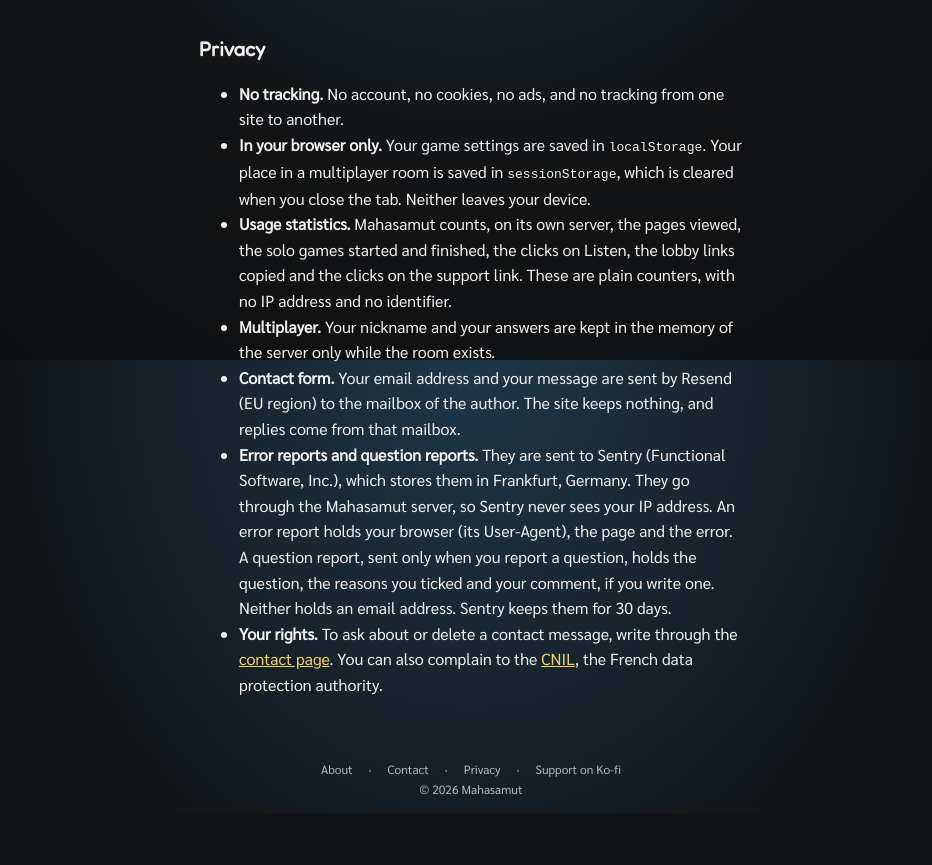
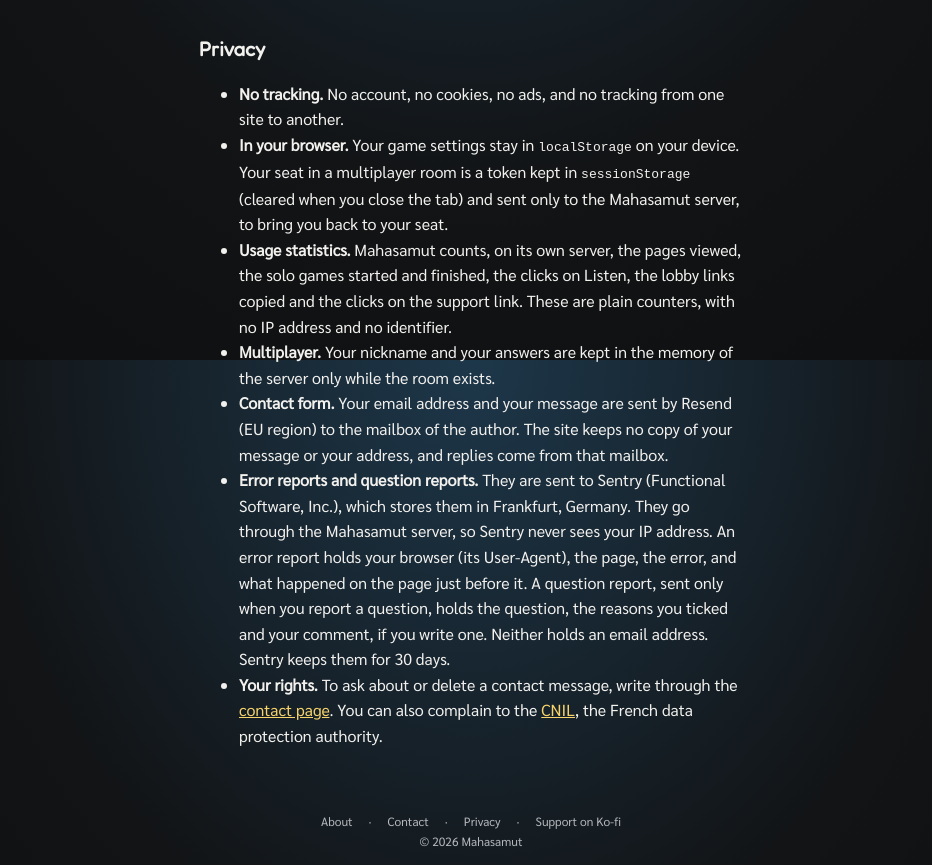
Before and after one commit to 0ddbird/mahasamut, a React (Vite) app: page /privacy in a window 1280 px wide. Shown: the part 440-1305 px from the top of the page, without its empty margins (169-1101 px from the left). Before the commit the page ends 1253 px from the top, so only its background shows below. Built offline with nearby package versions, Linux system fonts and the light colour scheme.

Commit message:
fix(site): say exactly what the privacy page promises

```diff
--- a/src/pages/PrivacyPage.tsx
+++ b/src/pages/PrivacyPage.tsx
@@ -35,10 +35,10 @@
           site to another.
         </li>
         <li>
-          <strong>In your browser only.</strong> Your game settings are saved in{' '}
-          <code>localStorage</code>. Your place in a multiplayer room is saved in{' '}
-          <code>sessionStorage</code>, which is cleared when you close the tab. Neither leaves your
-          device.
+          <strong>In your browser.</strong> Your game settings stay in <code>localStorage</code> on
+          your device. Your seat in a multiplayer room is a token kept in{' '}
+          <code>sessionStorage</code> (cleared when you close the tab) and sent only to the
+          Mahasamut server, to bring you back to your seat.
         </li>
         <li>
           <strong>Usage statistics.</strong> Mahasamut counts, on its own server, the pages viewed,
@@ -52,16 +52,17 @@
         </li>
         <li>
           <strong>Contact form.</strong> Your email address and your message are sent by Resend (EU
-          region) to the mailbox of the author. The site keeps nothing, and replies come from that
-          mailbox.
+          region) to the mailbox of the author. The site keeps no copy of your message or your
+          address, and replies come from that mailbox.
         </li>
         <li>
           <strong>Error reports and question reports.</strong> They are sent to Sentry (Functional
           Software, Inc.), which stores them in Frankfurt, Germany. They go through the Mahasamut
           server, so Sentry never sees your IP address. An error report holds your browser (its
-          User-Agent), the page and the error. A question report, sent only when you report a
-          question, holds the question, the reasons you ticked and your comment, if you write one.
-          Neither holds an email address. Sentry keeps them for 30 days.
+          User-Agent), the page, the error, and what happened on the page just before it. A question
+          report, sent only when you report a question, holds the question, the reasons you ticked
+          and your comment, if you write one. Neither holds an email address. Sentry keeps them for
+          30 days.
         </li>
         <li>
           <strong>Your rights.</strong> To ask about or delete a contact message, write through the{' '}
--- a/src/site/SiteFooter.tsx
+++ b/src/site/SiteFooter.tsx
@@ -7,8 +7,8 @@
 /**
  * The foot of every page, quiet under it: the about page, the contact page, the
  * privacy page, the support page on Ko-fi, and the copyright. Like the bar's
- * links, About, Contact and Privacy ask first during a game; Ko-fi opens in a new tab, where the game is
- * not lost.
+ * links, About, Contact and Privacy ask first during a game; Ko-fi opens in a
+ * new tab, where the game is not lost.
  */
 export function SiteFooter() {
   const leaveLink = useLeaveLink();
```
Also changed, not shown: 1 other file (tests, documents, lock files or other folders).
